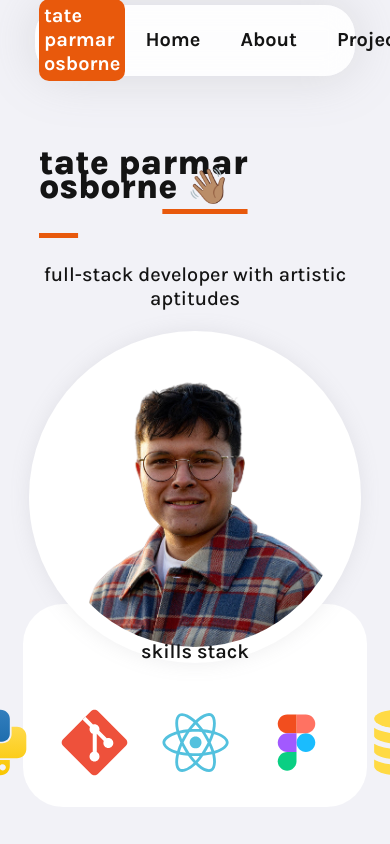
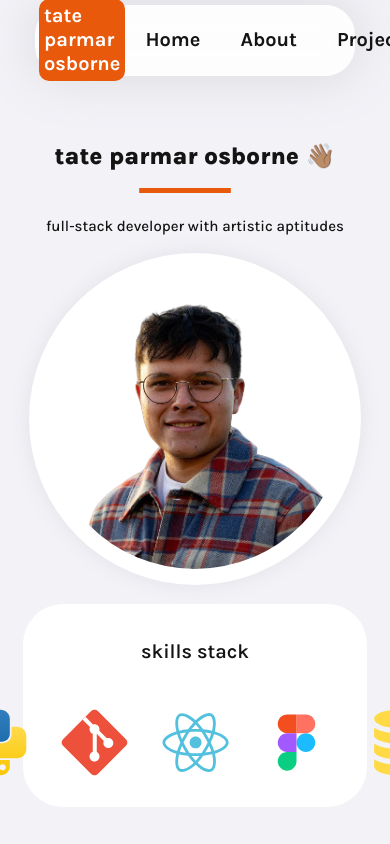
Before and after one commit to tateosborne/portfolio, a React (Vite) app: page / in a window 390 px wide. Shown: the top 844 px of the page. Built offline with nearby package versions, Linux system fonts and the light colour scheme.

Commit message:
added location and university to contact

```diff
--- a/package.json
+++ b/package.json
@@ -4,7 +4,7 @@
   "version": "0.0.0",
   "type": "module",
   "scripts": {
-    "dev": "vite",
+    "dev": "vite --host",
     "build": "tsc && vite build",
     "lint": "eslint src --ext ts,tsx --report-unused-disable-directives --max-warnings 0",
     "preview": "vite preview"
--- a/src/components/Artwork.tsx
+++ b/src/components/Artwork.tsx
@@ -288,7 +288,7 @@ const Artwork: React.FC<Props> = ({theme}) => {
                     </div>
                     <div className="art-tile">
                         <div className="blurb">
-                            <h4 style={{textDecorationColor: "#65432D"}}>3-dimensional animation</h4>
+                            <h4 style={{textDecorationColor: "#65432D"}}>3-d animation</h4>
                             <p>After making some digital art in graphic design and hand-drawn animations, I wanted to combine the two. I learned the ropes of the powerful software <i>Blender</i>, and created this doughnut clip.</p>
                         </div>
                         <div className="artwork">
--- a/src/components/Contact.tsx
+++ b/src/components/Contact.tsx
@@ -28,6 +28,16 @@ const Contact: React.FC<Props> = ({theme}) => {
                                 dangerouslySetInnerHTML={{__html: svgs.download}} />
                             <a href="src/assets/pdfs/resume.pdf" target="_blank">résumé (.pdf)</a>
                         </div>
+                        <div className="each-contact">
+                            <span
+                                dangerouslySetInnerHTML={{__html: svgs.university}} />
+                            <a href="https://www.uvm.edu" target="_blank">University of Vermont (2023)</a>
+                        </div>
+                        <div className="each-contact">
+                            <span
+                                dangerouslySetInnerHTML={{__html: svgs.location}} />
+                            <a href="http://maps.google.com/?q=Exeter,+NH" target="_blank">Exeter, NH</a>
+                        </div>
                     </div>
                     <img src="../emojis/memoji-call.png" alt="memoji phone call" />
                 </div>
--- a/src/components/Projects.tsx
+++ b/src/components/Projects.tsx
@@ -23,14 +23,11 @@ const Projects: React.FC<Props> = ({theme}) => {
                             </div>
                             <p>Quizlet organized a competition to design a new study game for their website. I partnered with two friends and engaged in two months of frequent development on the project. </p>
                             <div className="view-more">
-                                <a href="../projects/demos/snakegame-demo.mp4" target="_blank"
-                                    dangerouslySetInnerHTML={{__html: svgs.view}}>
-                                </a>
                                 <a href=""
                                     dangerouslySetInnerHTML={{__html: svgs.github}}>
                                 </a>
-                                <a href="" target="_blank"
-                                    dangerouslySetInnerHTML={{__html: svgs.link}}>
+                                <a href="../projects/demos/snakegame-demo.mp4" target="_blank"
+                                    dangerouslySetInnerHTML={{__html: svgs.view}}>
                                 </a>
                             </div>
                         </div>
@@ -41,9 +38,6 @@ const Projects: React.FC<Props> = ({theme}) => {
                             </div>
                             <p>In collaboration with four developers, we crafted an iOS app using SwiftUI. Our aim was to help University of Vermont students locate buildings and getting to classes on time. </p>
                             <div className="view-more">
-                                <a href=""
-                                    dangerouslySetInnerHTML={{__html: svgs.view}}>
-                                </a>
                                 <a href="https://github.com/tateosborne/UVMap" target="_blank"
                                     dangerouslySetInnerHTML={{__html: svgs.github}}>
                                 </a>
--- a/src/styles/about.scss
+++ b/src/styles/about.scss
@@ -32,7 +32,7 @@
 
 
             img {
-                width: 20%;
+                width: 190px;
                 height: auto;
                 padding: 1em;
 
--- a/src/styles/contact.scss
+++ b/src/styles/contact.scss
@@ -42,6 +42,7 @@
             .contacts {
                 width: 55%;
                 margin: auto;
+                margin-top: 3em;
                 display: flex;
                 flex-direction: column;
                 justify-content: center;
@@ -80,9 +81,10 @@
             }
 
             img {
-                width: 20%;
+                width: 190px;
                 height: auto;
                 padding: 1em;
+                margin-top: 3em;
 
                 background-color: themed("primary");
                 border-radius: 50%;
@@ -106,7 +108,6 @@
                     margin: auto;
                     margin-top: 2em;
                     margin-bottom: 2em;
-                    margin-left: 5em;
                 }
                 img {
                     width: 150px;
--- a/src/styles/footer.scss
+++ b/src/styles/footer.scss
@@ -51,4 +51,13 @@
             }
         }
     }
+
+    @media only screen and (max-width: 600px) {
+        .footer-container {
+
+            .links-container {
+                gap: 1em;
+            }
+        }
+    }
 }
--- a/src/styles/home.scss
+++ b/src/styles/home.scss
@@ -93,10 +93,26 @@
 
     @media only screen and (max-width: 600px) {
         .home-container {
+
             .hero-container {
                 width: 80%;
                 flex-direction: column;
                 margin: auto;
+
+                .hero-text {
+                    h1 {
+                        font-size: 24px;
+                        font-weight: 800;
+                        text-align: center;
+                    }
+
+                    .phrase {
+                        padding-top: 1em;
+                        font-size: 15px;
+                        font-weight: 500;
+                        text-align: center;
+                    }
+                }
 
                 .hero-img {
                     width: 300px;
--- a/src/svgs.ts
+++ b/src/svgs.ts
@@ -108,6 +108,11 @@ const svgs = {
         `<svg xmlns="http://www.w3.org/2000/svg" width="24" height="24" viewBox="0 0 24 24">
             <path d="M13.723 18.654l-3.61 3.609c-2.316 2.315-6.063 2.315-8.378 0-1.12-1.118-1.735-2.606-1.735-4.188 0-1.582.615-3.07 1.734-4.189l4.866-4.865c2.355-2.355 6.114-2.262 8.377 0 .453.453.81.973 1.089 1.527l-1.593 1.592c-.18-.613-.5-1.189-.964-1.652-1.448-1.448-3.93-1.51-5.439-.001l-.001.002-4.867 4.865c-1.5 1.499-1.5 3.941 0 5.44 1.517 1.517 3.958 1.488 5.442 0l2.425-2.424c.993.284 1.791.335 2.654.284zm.161-16.918l-3.574 3.576c.847-.05 1.655 0 2.653.283l2.393-2.389c1.498-1.502 3.94-1.5 5.44-.001 1.517 1.518 1.486 3.959 0 5.442l-4.831 4.831-.003.002c-1.438 1.437-3.886 1.552-5.439-.002-.473-.474-.785-1.042-.956-1.643l-.084.068-1.517 1.515c.28.556.635 1.075 1.088 1.528 2.245 2.245 6.004 2.374 8.378 0l4.832-4.831c2.314-2.316 2.316-6.062-.001-8.377-2.317-2.321-6.067-2.313-8.379-.002z"/>
         </svg>`,
+    location:
+        `<svg xmlns="http://www.w3.org/2000/svg" width="24" height="24" viewBox="0 0 24 24" fill="none" stroke-width="2" stroke-linecap="round" stroke-linejoin="round">
+            <circle cx="11.5" cy="8.5" r="5.5"/>
+            <path d="M11.5 14v7"/>
+        </svg>`,
     moon:
         `
         <svg width="800px" height="800px" viewBox="0 0 24 24" fill="none" xmlns="http://www.w3.org/2000/svg">
@@ -129,6 +134,10 @@ const svgs = {
     uparrow:
         `<svg width="800px" height="800px" viewBox="0 0 24 24" fill="none" xmlns="http://www.w3.org/2000/svg">
             <path d="M7.33199 7.68464C6.94146 8.07517 6.3083 8.07517 5.91777 7.68464C5.52725 7.29412 5.52725 6.66095 5.91777 6.27043L10.5834 1.60483C11.3644 0.823781 12.6308 0.82378 13.4118 1.60483L18.0802 6.27327C18.4707 6.66379 18.4707 7.29696 18.0802 7.68748C17.6897 8.078 17.0565 8.078 16.666 7.68748L13 4.02145V21.9999C13 22.5522 12.5523 22.9999 12 22.9999C11.4477 22.9999 11 22.5522 11 21.9999V4.01666L7.33199 7.68464Z"/>
+        </svg>`,
+    university:
+        `<svg width="800px" height="800px" viewBox="0 0 16 16" stroke-width="0.25" xmlns="http://www.w3.org/2000/svg">
+            <path d="M16 6.28a1.23 1.23 0 0 0-.62-1.07l-6.74-4a1.27 1.27 0 0 0-1.28 0l-6.75 4a1.25 1.25 0 0 0 0 2.15l1.92 1.12v2.81a1.28 1.28 0 0 0 .62 1.09l4.25 2.45a1.28 1.28 0 0 0 1.24 0l4.25-2.45a1.28 1.28 0 0 0 .62-1.09V8.45l1.24-.73v2.72H16V6.28zm-3.73 5L8 13.74l-4.22-2.45V9.22l3.58 2.13a1.29 1.29 0 0 0 1.28 0l3.62-2.16zM8 10.27l-6.75-4L8 2.26l6.75 4z"/>
         </svg>`,
     view:
         `<svg fill="#000000" xmlns="http://www.w3.org/2000/svg" width="800px" height="800px" viewBox="0 0 52 52" enable-background="new 0 0 52 52" xml:space="preserve">
```
